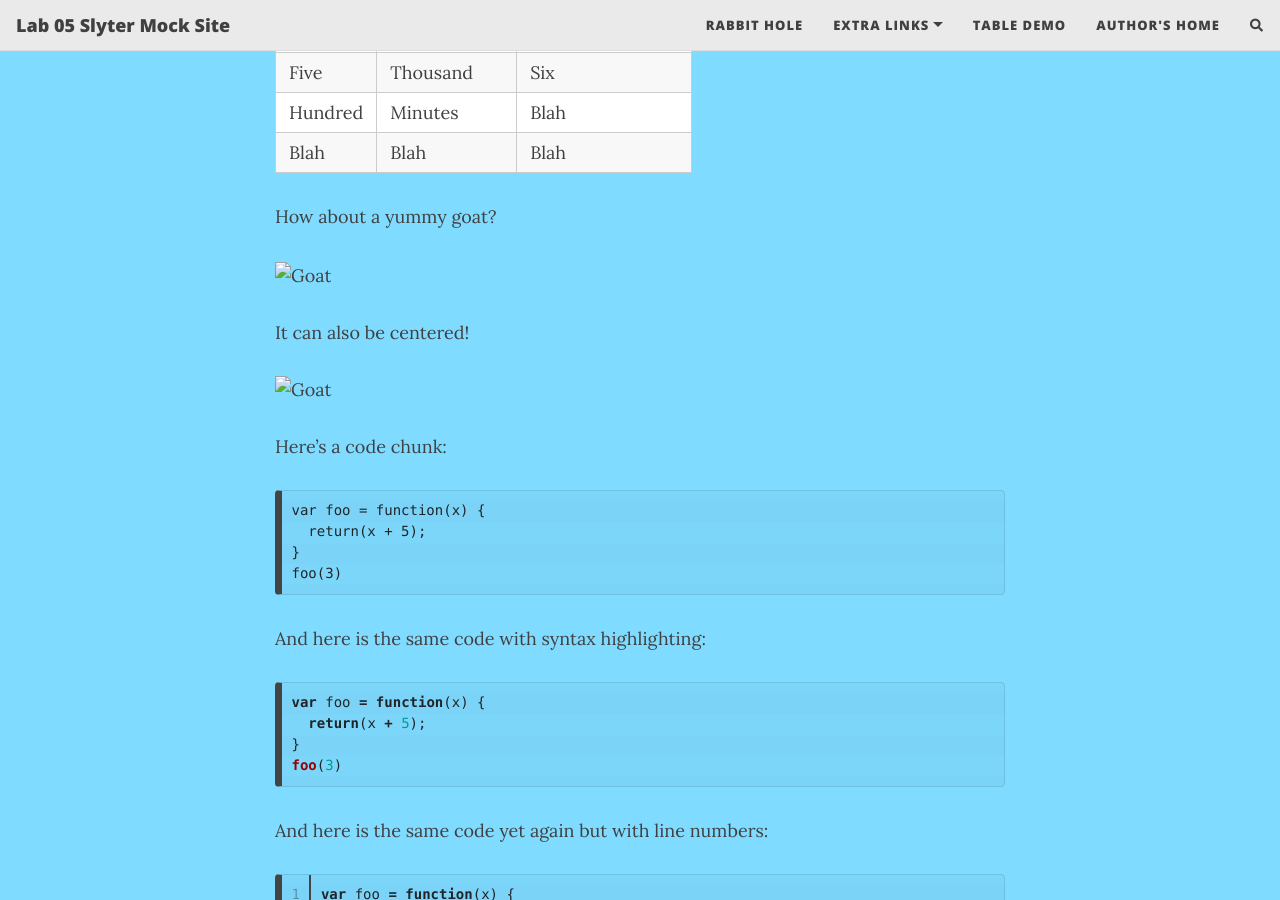
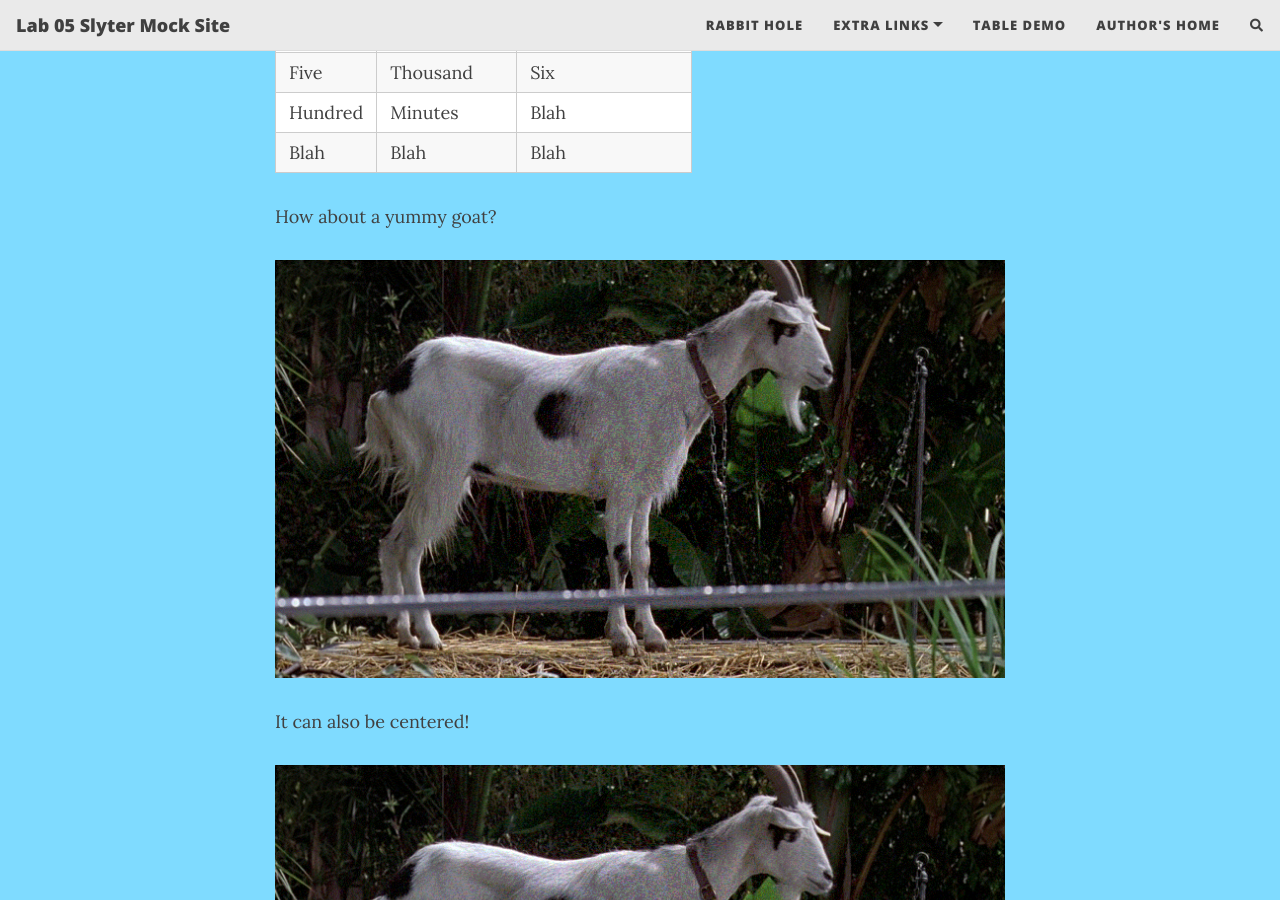
Before and after one commit to Bslyter/bslyter.github.io, a Jekyll site: the page built from _posts/2020-02-28-test-markdown.md, in a window 1280 px wide and 900 px high, scrolled down 660 px. Built offline with Jekyll 4.4.1, drawn with Linux system fonts in a browser that asks for light colours; nearby versions of some CDN libraries; comment, search, counter and statistics services are not loaded.

Commit message:
Update 2020-02-28-test-markdown.md

```diff
--- a/_posts/2020-02-28-test-markdown.md
+++ b/_posts/2020-02-28-test-markdown.md
@@ -26,11 +26,11 @@ Here's a useless table:
 
 How about a yummy goat?
 
-![Goat](assets/img/goat.gif)
+![Goat](/assets/img/goat.gif)
 
 It can also be centered!
 
-![Goat](assets/img/goat.gif){: .mx-auto.d-block :}
+![Goat](/assets/img/goat.gif){: .mx-auto.d-block :}
 
 Here's a code chunk:
 
```
